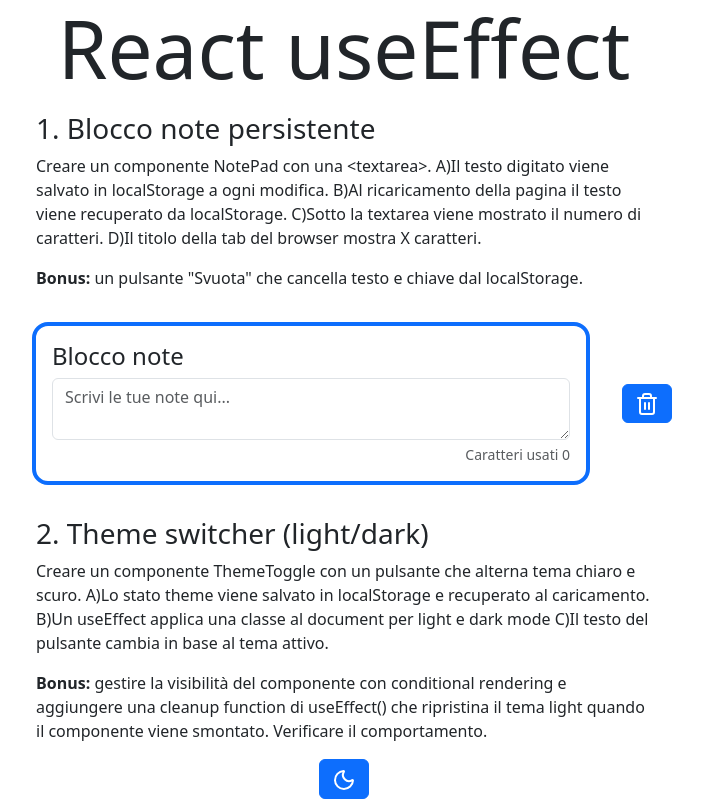
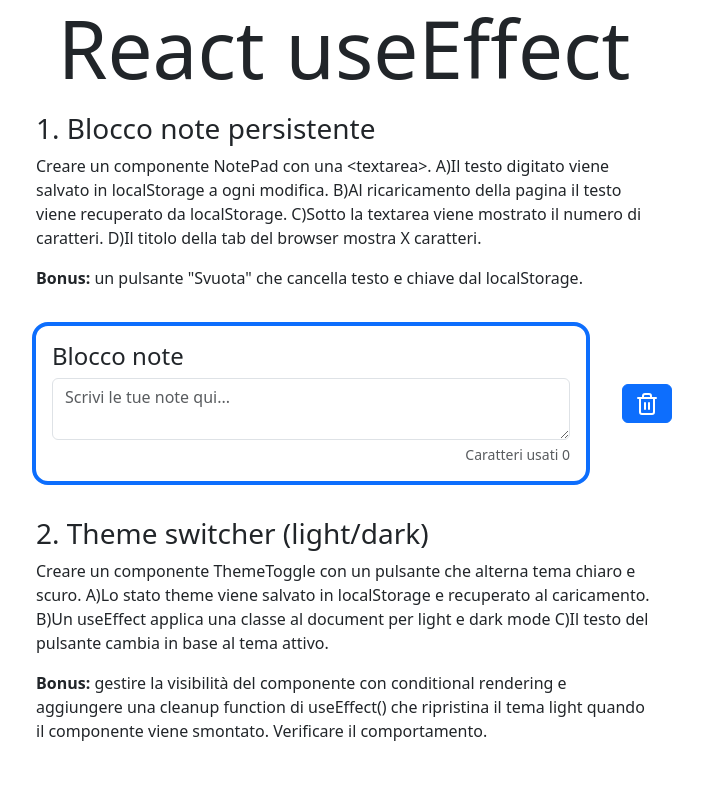
Before and after one commit to amanieltewolde/react-use-effect, a React (Vite) app: page / in a window 1280 px wide. Shown: the whole page, without its empty margins (296-999 px from the left). Built offline with nearby package versions, Linux system fonts and the light colour scheme.

Commit message:
handle visibility of component + added and tested clean up function in useEffect

```diff
--- a/src/Ex2.jsx
+++ b/src/Ex2.jsx
@@ -1,8 +1,11 @@
+import { useState } from "react";
 import ThemeToggle from "./component/ThemeToggle";
 import Esercizio from "./Exercise Scheme/Esercizio";
 import { listExercises } from "./utilities/Lista-esercizi";
 
 export default function Ex2() {
+
+    const [isVisible, setIsVisible] = useState(false)
     return (
         <>
             <Esercizio
@@ -10,7 +13,7 @@ export default function Ex2() {
                 testo={listExercises[1].testo}
                 bonus={listExercises[1].bonus} />
 
-            <ThemeToggle />
+            {isVisible && <ThemeToggle />}
 
         </>
     )
--- a/src/component/ThemeToggle.jsx
+++ b/src/component/ThemeToggle.jsx
@@ -9,8 +9,12 @@ export default function ThemeToggle() {
         return savedDataTheme || false;
     })
 
+    // Hook utilizzato per interazione con LocalStorage e Elementi fuori dalla UI(<html>)
     useEffect(() => {
+
+        // Salvataggio dato  in LS
         localStorage.setItem('dark-mode', JSON.stringify(isDark));
+        // Aggiunta attributo in document per settare le classi che indirizzano il Theme attule della pagina
         if (isDark) {
             document.documentElement.setAttribute('data-bs-theme', 'dark');
         } else {
@@ -18,16 +22,27 @@ export default function ThemeToggle() {
         }
     }, [isDark]);
 
+    // Hook dedicato al momento del UNMOUNTED del componente con rimozione key da LS e ripristino a valori originali,
+    useEffect(() => {
+        return () => {
+            document.documentElement.setAttribute('data-bs-theme', 'light');
+
+            localStorage.removeItem('dark-mode');
+
+            // Log di test (OK)
+            console.log('componente rimosso');
+        }
+    }, [])
+
 
     return (
         <div>
-
             <div className="text-center">
+                {/* Il display del bottone mostra il theme che si vuole ottenere al click */}
                 <button value={isDark} onClick={() => setIsDark(!isDark)} className={`btn ${isDark ? 'btn-light text-primary shadow-yellow' : 'btn-primary'}`}>
                     {isDark ? <Sun /> : <Moon />}
                 </button>
             </div>
-
         </div>
     )
 }
```
